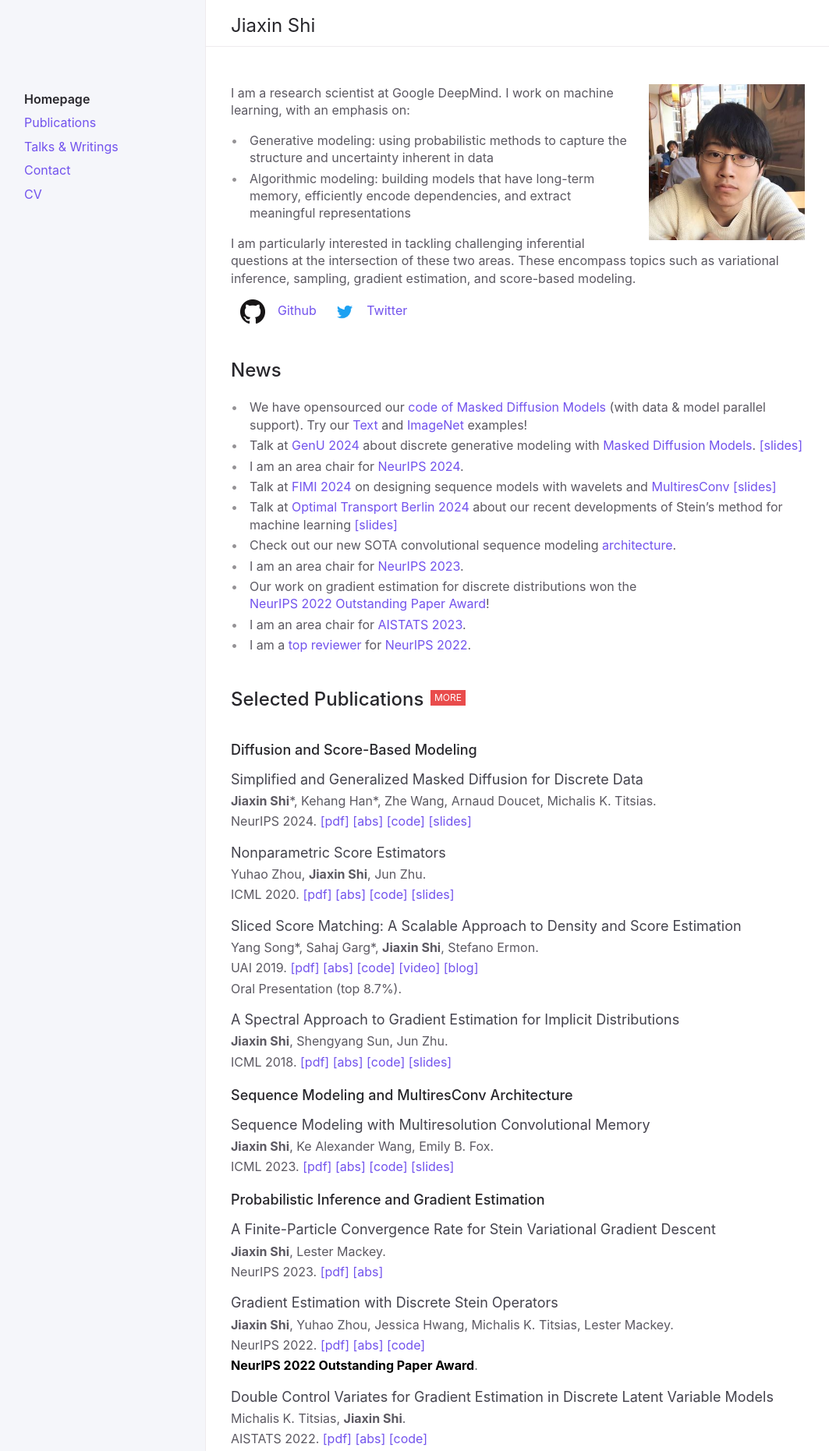
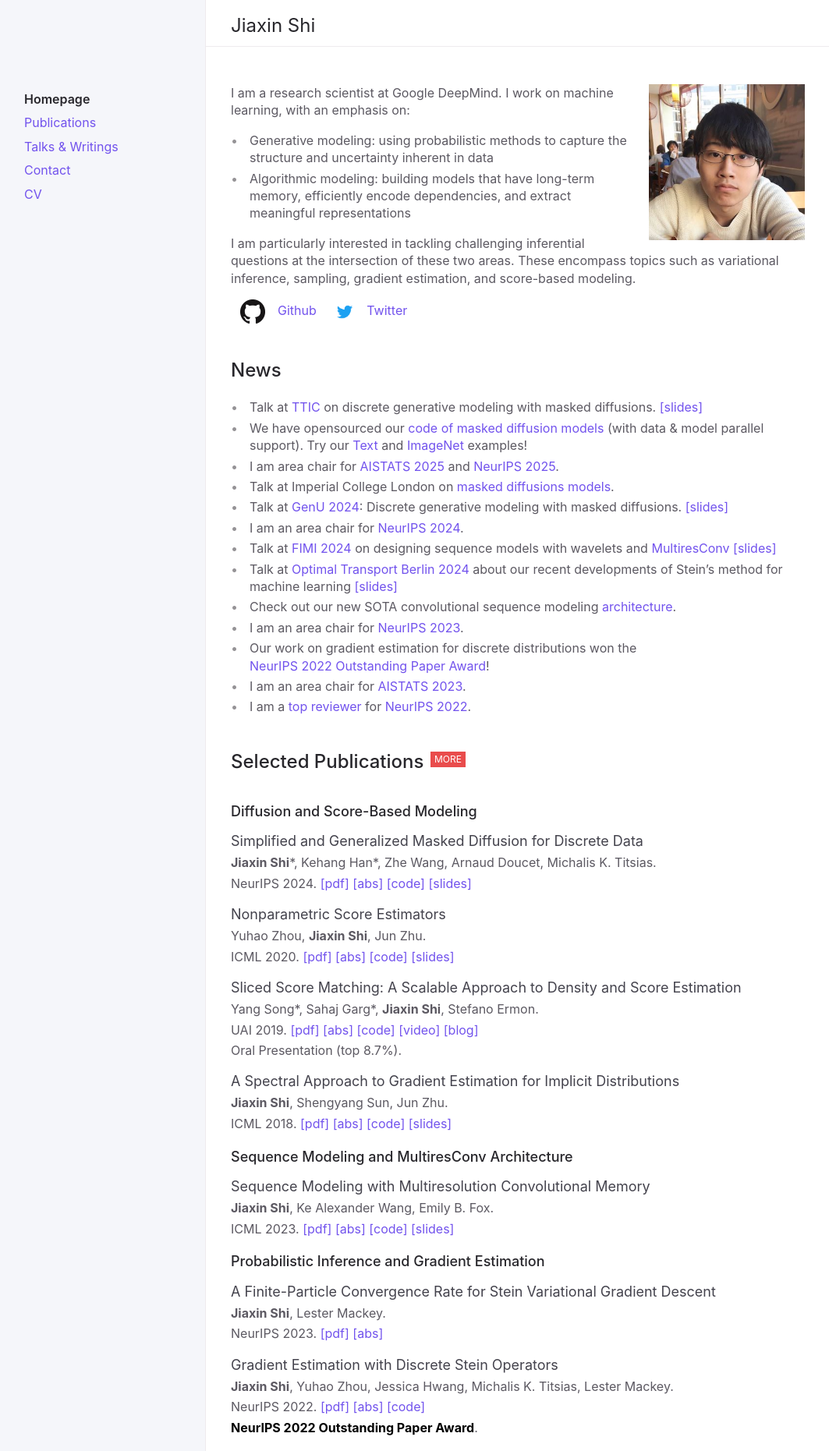
Before and after one commit to thjashin/thjashin.github.io, a Jekyll site: the page built from index.md, in a window 1280 px wide. Shown: the top 1861 px of the page at 78% size, without its empty margins (92-1155 px from the left). Built offline with Jekyll 4.4.1, drawn with Linux system fonts in a browser that asks for light colours.

Commit message:
Update index.md

```diff
--- a/index.md
+++ b/index.md
@@ -38,8 +38,11 @@ I received my B.E. in Computer Science at Tsinghua University.
 ## News
 {: .d-inline-block :}
 
-* We have opensourced our [code of Masked Diffusion Models](https://github.com/google-deepmind/md4) (with data & model parallel support). Try our [Text](https://github.com/google-deepmind/md4/tree/main/md4/configs/md4/openwebtext.py) and [ImageNet](https://github.com/google-deepmind/md4/tree/main/md4/configs/md4/imagenet64.py) examples!
-* Talk at [GenU 2024](https://genu.ai/2024/) about discrete generative modeling with [Masked Diffusion Models](https://arxiv.org/abs/2406.04329). [[slides]](https://thjashin.github.io/talks/jiaxins_md4_genu.pdf)
+* Talk at [TTIC]([https://www.ttic.edu/) on discrete generative modeling with masked diffusions. [[slides]](https://thjashin.github.io/talks/md4_ttic.pdf)
+* We have opensourced our [code of masked diffusion models](https://github.com/google-deepmind/md4) (with data & model parallel support). Try our [Text](https://github.com/google-deepmind/md4/tree/main/md4/configs/md4/openwebtext.py) and [ImageNet](https://github.com/google-deepmind/md4/tree/main/md4/configs/md4/imagenet64.py) examples!
+* I am area chair for [AISTATS 2025](https://neurips.cc/Conferences/2025) and [NeurIPS 2025](https://neurips.cc/Conferences/2025).
+* Talk at Imperial College London on [masked diffusions models](https://arxiv.org/abs/2406.04329).
+* Talk at [GenU 2024](https://genu.ai/2024/): Discrete generative modeling with masked diffusions. [[slides]](https://thjashin.github.io/talks/jiaxins_md4_genu.pdf)
 * I am an area chair for [NeurIPS 2024](https://neurips.cc/Conferences/2024).
 * Talk at [FIMI 2024](https://ismseminar.github.io/fimi2024/) on designing sequence models with wavelets and [MultiresConv](https://arxiv.org/abs/2305.01638)  [[slides]](https://thjashin.github.io/talks/multires-conv-fimi.pdf)
 * Talk at [Optimal Transport Berlin 2024](https://sites.google.com/corp/view/ot-berlin-2024) about our recent developments of Stein's method for machine learning [[slides]](https://thjashin.github.io/talks/ot-berlin-stein-jiaxins.pdf)
```
